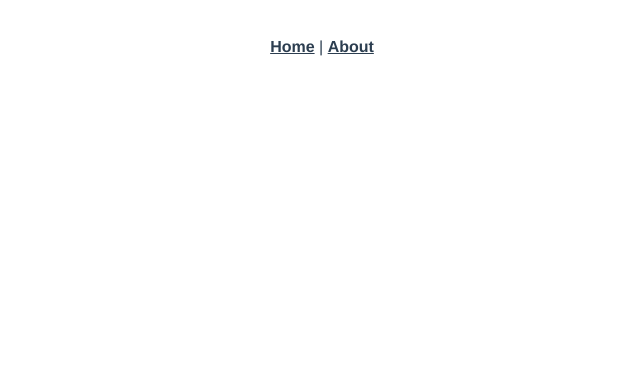
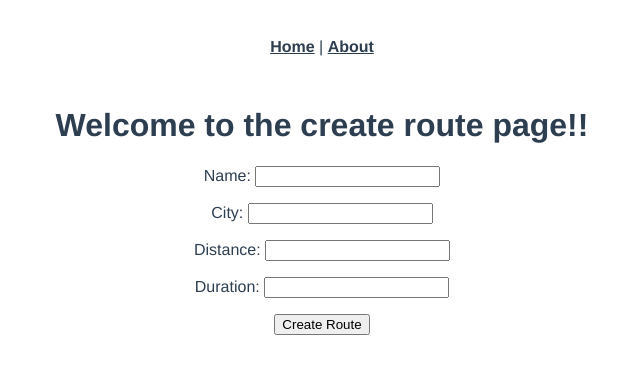
Before and after one commit to laurynpearson/running_vue_app, a Vue app: page /routes/new in a window 1280 px wide. Shown: the top 374 px of the page, without its empty margins (318-958 px from the left). Built offline with nearby package versions, Linux system fonts and the light colour scheme.

Commit message:
make route create page

```diff
--- a/src/router.js
+++ b/src/router.js
@@ -2,6 +2,7 @@ import Vue from 'vue';
 import Router from 'vue-router';
 import Home from './views/Home.vue';
 import routesIndex from './views/routesIndex.vue';
+import routeCreate from './views/routeCreate.vue';
 
 
 Vue.use(Router);
@@ -21,6 +22,11 @@ export default new Router({
       component: routesIndex
     },
     {
+      path: '/routes/new',
+      name: 'route-new',
+      component: routeCreate
+    },
+    {
       path: '/about',
       name: 'about',
       // route level code-splitting
--- /dev/null
+++ b/src/views/routeCreate.vue
@@ -0,0 +1,47 @@
+<template>
+  <div class="create">
+    <h1>{{ message }}</h1>
+    <div>
+      <p>Name: <input type="text" v-model="newRouteName"></p>
+      <p>City: <input type="text" v-model="newRouteCity"></p>
+      <p>Distance: <input type="text" v-model="newRouteDistance"></p>
+      <p>Duration: <input type="text" v-model="newRouteDuration"></p>
+      <button v-on:click="createRoute()">Create Route</button>
+    </div>
+  </div>
+</template>
+
+<style>
+</style>
+
+<script>
+import axios from 'axios';
+export default {
+  data: function() {
+    return {
+      message: "Welcome to the create route page!!",
+      newRouteName: "",
+      newRouteCity: "",
+      newRouteDistance: "",
+      newRouteDuration: ""
+    };
+  },
+  created: function() {},
+  methods: {
+    createRoute: function() {
+      console.log('in create route');
+      var newRoute = {
+        name: this.newRouteName,
+        city: this.newRouteCity,
+        distance: this.newRouteDistance,
+        duration: this.newRouteDuration
+      };
+      axios.post('/api/routes', newRoute).then(response => {
+        console.log('in the callback for create');
+        console.log(response.data);
+        this.$router.push('/routes');
+      });
+    }
+  }
+};
+</script>
```
